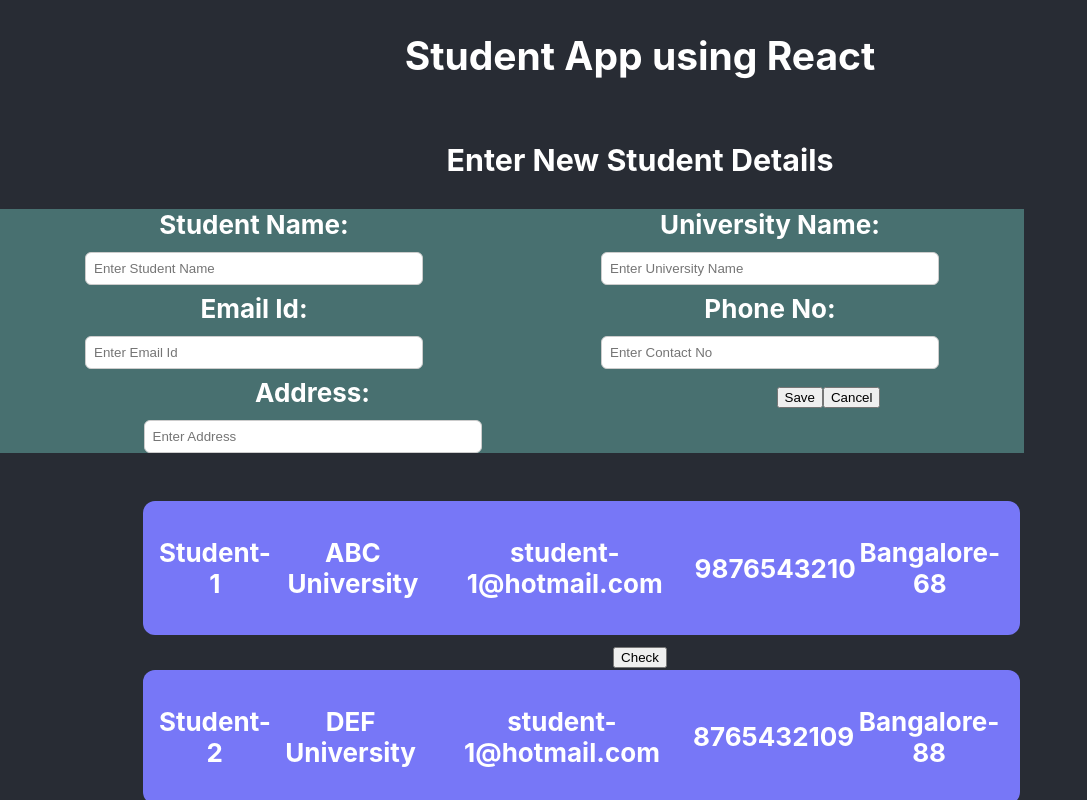
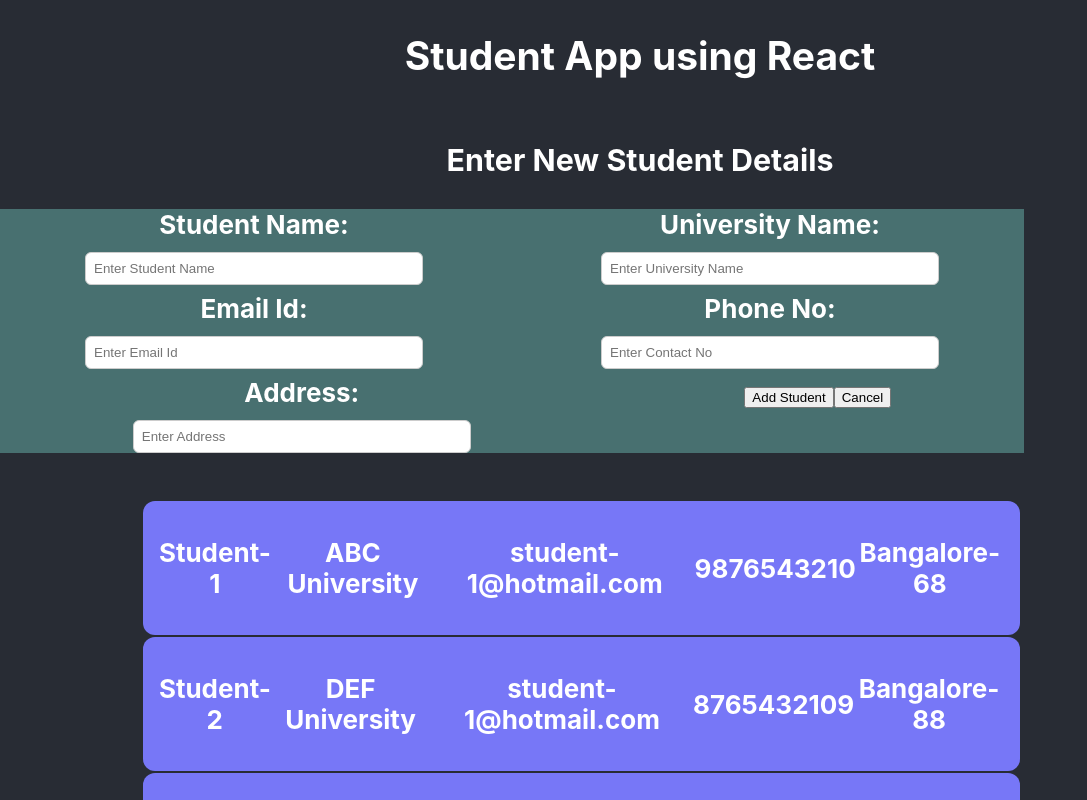
Before and after one commit to naveenbusireddy/react-student-app, a React (Create React App) app: page / in a window 1280 px wide. Shown: the top 800 px of the page, without its empty margins (0-1087 px from the left). Built offline with nearby package versions, Linux system fonts and the light colour scheme.

Commit message:
List rendering.

```diff
--- a/src/App.js
+++ b/src/App.js
@@ -1,11 +1,12 @@
+import { useState } from 'react';
 import './App.css';
 
 import NewStudent from './Components/NewStudent/NewStudent'; //importing child component to parent.
 import Students from './Components/Students'; //importing child component to parent.
 
-const App = () => {
-  const studentStaticObj = [
+const studentDummyData = [
   {
+    id: 's1',
     studentName : 'Student-1',
     university : 'ABC University',
     emailId : 'student-1@hotmail.com',
@@ -13,6 +14,7 @@ const App = () => {
     address : 'Bangalore-68'
   },
   {
+    id: 's2',
     studentName : 'Student-2',
     university : 'DEF University',
     emailId : 'student-1@hotmail.com',
@@ -20,6 +22,7 @@ const App = () => {
     address : 'Bangalore-88'
   },
   {
+    id: 's3',
     studentName : 'Student-3',
     university : 'GHI University',
     emailId : 'student-3@hotmail.com',
@@ -27,6 +30,7 @@ const App = () => {
     address : 'Bangalore-78'
   },
   {
+    id: 's4',
     studentName : 'Student-4',
     university : 'XYZ University',
     emailId : 'student-4@hotmail.com',
@@ -35,13 +39,23 @@ const App = () => {
   }
 
 ]
+const App = () => {
+  const [students, setStudents] = useState(studentDummyData);
+
+  const addStudentHandler = (student) => {
+    setStudents((prevStudents) => {
+      return [student, ...prevStudents];
+    // console.log(student);
+    });
+  };
+
   return (
     <div className="App">
       <header className="App-header">
         <h2>Student App using React</h2>
-        <NewStudent />
+        <NewStudent onAddStudent={addStudentHandler}/>
         <br/>
-        <Students studentObj={studentStaticObj} /> {/*assigning the static data to attribute and sending the data through props to child(students) from parent.*/}
+        <Students studentObj={students} /> {/*assigning the static data to attribute and sending the data through props to child(students) from parent.*/}
       </header>
     </div>
   );
--- a/src/Components/NewStudent/NewStudent.js
+++ b/src/Components/NewStudent/NewStudent.js
@@ -1,11 +1,19 @@
 import React from "react";
 import StudentForm from "./StudentForm";
 
-const NewStudent = () => {
+const NewStudent = (props) => {
+
+    const saveStudentDataHandler = (enteredStudentData) => {
+        const studentData = {
+            ...enteredStudentData,
+            id: Math.random().toString()
+        };
+        props.onAddStudent(studentData);
+    };
 
     return (
         <div>
-            <StudentForm />
+            <StudentForm onSaveStudentData = {saveStudentDataHandler}/>
         </div>
     )
 }
--- a/src/Components/NewStudent/StudentForm.js
+++ b/src/Components/NewStudent/StudentForm.js
@@ -2,32 +2,50 @@ import React, { useState } from "react";
 
 import "./StudentForm.css";
 
-const StudentForm = () => {
-  const [studentName, setStudentName] = useState("");
-  const [universityName, setUniversityName] = useState("");
-  const [emailId, setEmailId] = useState("");
-  const [phoneNo, setPhoneNo] = useState("");
-  const [address, setAddress] = useState("");
+const StudentForm = (props) => {
+  const [enteredStudentName, setEnteredStudentName] = useState("");
+  const [enteredUniversityName, setEnteredUniversityName] = useState("");
+  const [enteredEmailId, setEnteredEmailId] = useState("");
+  const [enteredPhoneNo, setEnteredPhoneNo] = useState("");
+  const [enteredAddress, setEnteredAddress] = useState("");
 
   const StudentNameChangeHandler = (event) => {
-    setStudentName(event.target.value);
+    setEnteredStudentName(event.target.value);
   };
   const universityChangeHandler = (event) => {
-    setUniversityName(event.target.value);
+    setEnteredUniversityName(event.target.value);
   };
   const emailChangeHandler = (event) => {
-    setEmailId(event.target.value);
+    setEnteredEmailId(event.target.value);
   };
   const phoneNoChangeHandler = (event) => {
-    setPhoneNo(event.target.value);
+    setEnteredPhoneNo(event.target.value);
   };
   const addressChangeHandler = (event) => {
-    setAddress(event.target.value);
+    setEnteredAddress(event.target.value);
   };
 
-  const saveStudentDetails = () => {};
+  const submitHandler = (event) => {
+    event.preventDefault();
+
+    const studentData = {
+      StudentName: enteredStudentName,
+      University: enteredUniversityName,
+      EmailId: enteredEmailId,
+      PhoneNo: enteredPhoneNo,
+      Address: enteredAddress,
+    };
+    // console.log(studentData);
+    props.onSaveStudentData(studentData);
+    setEnteredStudentName("");
+    setEnteredUniversityName("");
+    setEnteredEmailId("");
+    setEnteredPhoneNo("");
+    setEnteredAddress("");
+  };
+
   return (
-    <form>
+    <form onSubmit={submitHandler}>
       <h3>Enter New Student Details</h3>
       <div className="new-student__controls" style={{ width: "80%" }}>
         <div className="new-student__control">
@@ -35,6 +53,7 @@ const StudentForm = () => {
           <input
             placeholder="Enter Student Name"
             type="text"
+            value={enteredStudentName}
             onChange={StudentNameChangeHandler}
           />
         </div>
@@ -43,6 +62,7 @@ const StudentForm = () => {
           <input
             placeholder="Enter University Name"
             type="text"
+            value={enteredUniversityName}
             onChange={universityChangeHandler}
           />
         </div>
@@ -51,6 +71,7 @@ const StudentForm = () => {
           <input
             placeholder="Enter Email Id"
             type="email"
+            value={enteredEmailId}
             onChange={emailChangeHandler}
           />
         </div>
@@ -59,6 +80,7 @@ const StudentForm = () => {
           <input
             placeholder="Enter Contact No"
             type="number"
+            value={enteredPhoneNo}
             onChange={phoneNoChangeHandler}
           />
         </div>
@@ -67,13 +89,12 @@ const StudentForm = () => {
           <input
             placeholder="Enter Address"
             type="text"
+            value={enteredAddress}
             onChange={addressChangeHandler}
           />
         </div>
         <div>
-          <button type="submit" onClick={saveStudentDetails}>
-            Save
-          </button>
+          <button type="submit">Add Student</button>
           <button type="reset">Cancel</button>
         </div>
       </div>
--- a/src/Components/StudentElements.js
+++ b/src/Components/StudentElements.js
@@ -3,21 +3,6 @@ import React, { useState } from "react";
 import './StudentElements.css'
 
 const StudentElements = (props) => {
-
-    const [studentName, setStudentName] = useState(props.StudentName);
-    const [universityName, setUniversityName] = useState(props.University);
-    const [emailId, setEmailId] = useState(props.EmailId);
-    const [phoneNo, setPhoneNo] = useState(props.PhoneNo);
-    const [address, setAddress] = useState(props.Address);
-    // console.log("updated");
-
-    const clickHandler = () => {
-        setStudentName('StudentUpdated');
-        setUniversityName('university');
-        setEmailId('stude@gmail.com');
-        setPhoneNo('98563214');
-        setAddress('Bangalore-68');
-    }
 
     return (
         <div>
@@ -28,11 +13,9 @@ const StudentElements = (props) => {
             <h4>{props.PhoneNo}</h4>
             <h4>{props.Address}</h4>
         </div>
-        <button onClick={clickHandler}>Check</button>
+
         </div>
-
     )
-
 }
 
 export default StudentElements;
--- a/src/Components/Students.js
+++ b/src/Components/Students.js
@@ -2,12 +2,13 @@ import React from "react";
 
 import StudentElements from "./StudentElements"; //importing child component to parent.
 
-const Students = (gettingObj) => { //getting the data from parent through props(gettingObj is props).
+const Students = (gettingObj) => { //getting the data from parent through props(gettingObj).
 
   return (
     <div>
+    <div>
       <StudentElements
-        StudentName={gettingObj.studentObj[0].studentName}
+        StudentName={gettingObj.studentObj[0].studentName} //
         University={gettingObj.studentObj[0].university}
         EmailId={gettingObj.studentObj[0].emailId}
         PhoneNo={gettingObj.studentObj[0].phoneNo}
@@ -35,6 +36,7 @@ const Students = (gettingObj) => { //getting the data from parent through props(
         Address={gettingObj.studentObj[3].address}
       />
     </div>
+    </div>
   );
 };
 
```
Lines whose indentation alone changed are shown as unchanged.
